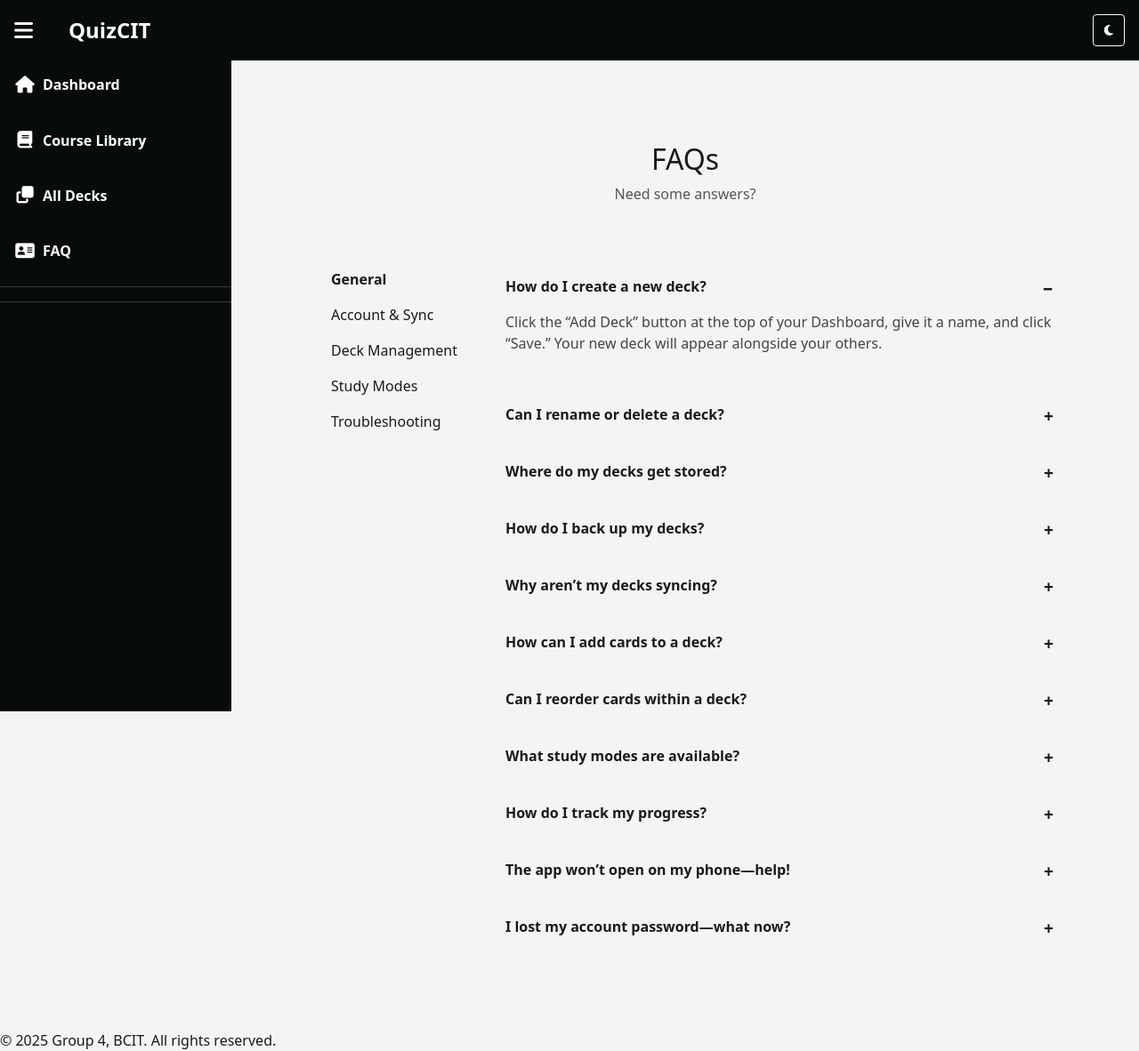
After one commit to JChacon2001/CIT-PROJECT, a Flask app: page /faq in a window 1280 px wide. The commit adds this page. Shown: the whole page at 89% size. Run offline with Flask 3, Linux system fonts and the light colour scheme; some libraries are stand-ins or nearby versions; some web fonts are replaced.

Commit message:
Added back FAQ

```diff
--- a/templates/base.html
+++ b/templates/base.html
@@ -37,16 +37,27 @@
     <!-- sidebar -->
     <aside class="sidebar" id="sidebar">
       <nav class="nav-menu">
-        <a href="{{ url_for('html.home')}}" class="nav-link">
-          <i class="fas fa-home nav-icon"></i><span class="link-text">Dashboard</span>
-        </a>
-        <a href="{{ url_for('html.courses')}}" class="nav-link">
-          <i class="fas fa-book nav-icon"></i><span class="link-text">Course Library</span>
-        </a>
-        <a href="{{ url_for('html.decks')}}" class="nav-link">
-          <i class="fas fa-clone nav-icon"></i><span class="link-text">All Decks</span>
-        </a>
-        </a>
+  <a href="{{ url_for('html.home') }}" class="nav-link d-flex align-items-center">
+    <i class="fas fa-home nav-icon me-2"></i>
+    <span class="link-text">Dashboard</span>
+  </a>
+  <a href="{{ url_for('html.courses') }}" class="nav-link d-flex align-items-center">
+    <i class="fas fa-book nav-icon me-2"></i>
+    <span class="link-text">Course Library</span>
+  </a>
+  <a href="{{ url_for('html.decks') }}" class="nav-link d-flex align-items-center">
+    <i class="fas fa-clone nav-icon me-2"></i>
+    <span class="link-text">All Decks</span>
+  </a>
+  <a href="{{ url_for('html.faq') }}" class="nav-link d-flex align-items-center">
+    <i class="fas fa-address-card nav-icon me-2"></i>
+    <span class="link-text">FAQ</span>
+  </a>
+
+  <div class="sidebar-divider"></div>
+</nav>
+
+
         <div class="sidebar-divider"></div>
       </nav>
     </aside>
--- /dev/null
+++ b/templates/faq.html
@@ -0,0 +1,85 @@
+{% extends "base.html" %}
+
+{% block content %}
+ <main class="main-content">
+    <section class="faq-header">
+      <h1>FAQs</h1>
+      <p>Need some answers?</p>
+    </section>
+
+    <div class="faq-container">
+      <nav class="faq-categories">
+        <ul>
+          <li class="active">General</li>
+          <li>Account &amp; Sync</li>
+          <li>Deck Management</li>
+          <li>Study Modes</li>
+          <li>Troubleshooting</li>
+        </ul>
+      </nav>
+
+      <section class="faq-content">
+        <!-- General -->
+        <details open>
+          <summary>How do I create a new deck?</summary>
+          <p>Click the “Add Deck” button at the top of your Dashboard, give it a name, and click “Save.” Your new deck will appear alongside your others.</p>
+        </details>
+
+        <details>
+          <summary>Can I rename or delete a deck?</summary>
+          <p>Yes. From the Dashboard, hover over a deck card and click the edit (✎) or delete (🗑) icon that appears.</p>
+        </details>
+
+        <details>
+          <summary>Where do my decks get stored?</summary>
+          <p>All your decks and cards are stored locally in your browser’s storage and sync to your account when you’re signed in.</p>
+        </details>
+
+        <!-- Account & Sync -->
+        <details>
+          <summary>How do I back up my decks?</summary>
+          <p>Go to “Unit Library,” click “Export All,” and download a JSON file you can re-import later.</p>
+        </details>
+
+        <details>
+          <summary>Why aren’t my decks syncing?</summary>
+          <p>Make sure you’re signed in and have a stable internet connection. Try refreshing the page if syncing stalls.</p>
+        </details>
+
+        <!-- Deck Management -->
+        <details>
+          <summary>How can I add cards to a deck?</summary>
+          <p>Open any deck, click “Add Card,” then fill in “Front” and “Back,” and hit “Save Card.”</p>
+        </details>
+
+        <details>
+          <summary>Can I reorder cards within a deck?</summary>
+          <p>Yes—drag the handle ☰ next to each card to move it up or down in the list.</p>
+        </details>
+
+        <!-- Study Modes -->
+        <details>
+          <summary>What study modes are available?</summary>
+          <p>We offer “Classic” (flash-through), “Quiz” (multiple-choice), and “Spaced Repetition” modes to help reinforce learning.</p>
+        </details>
+
+        <details>
+          <summary>How do I track my progress?</summary>
+          <p>Each card shows a progress bar. You can also view overall completion on the Dashboard.</p>
+        </details>
+
+        <!-- Troubleshooting -->
+        <details>
+          <summary>The app won’t open on my phone—help!</summary>
+          <p>Try clearing your browser cache or opening in incognito mode. If it still won’t load, let us know via the feedback button.</p>
+        </details>
+
+        <details>
+          <summary>I lost my account password—what now?</summary>
+          <p>Click “Forgot Password” on the sign-in page. We’ll email you a reset link right away.</p>
+        </details>
+
+      </section>
+    </div>
+  </main>
+  {% endblock %}
```
